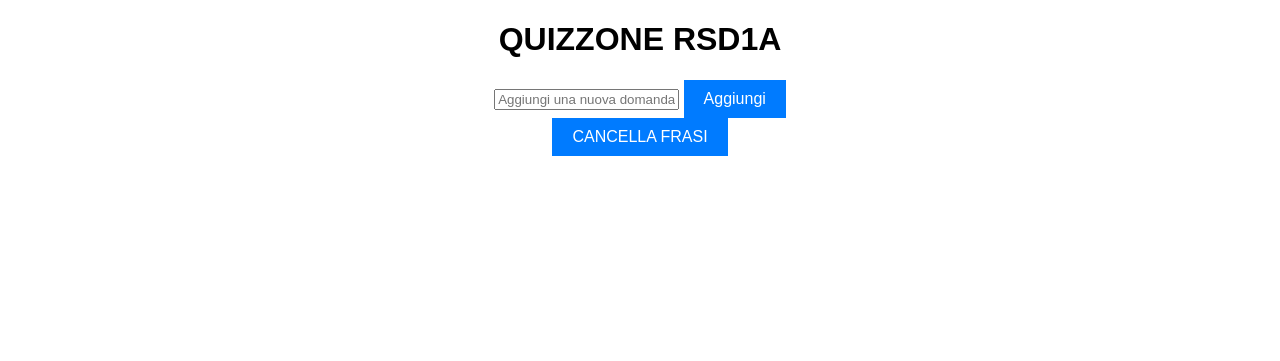
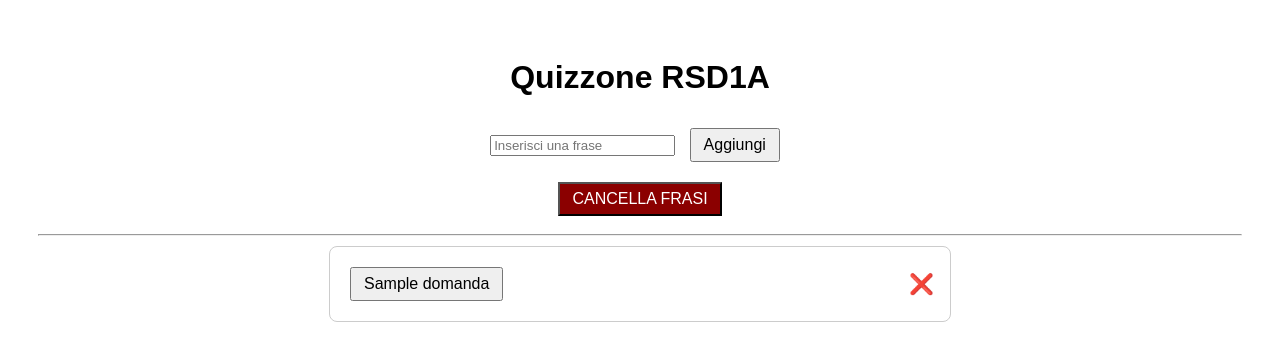
Before and after one commit to paky888/QUIZZONE, a Flask app: template templates/index.html in a window 1280 px wide. Shown: the top 361 px of the page. Run offline with Flask 3, Linux system fonts and the light colour scheme; the template is opened without the code that fills it: most values are stand-ins (such as "Sample title", 1, 10 or a date in 2020).

Commit message:
index.html

```diff
--- a/templates/index.html
+++ b/templates/index.html
@@ -2,161 +2,67 @@
 <html lang="it">
 <head>
     <meta charset="UTF-8">
-    <meta name="viewport" content="width=device-width, initial-scale=1.0">
-    <title>QUIZZONE  RSD1A</title>
+    <title>Quizzone RSD1A</title>
     <style>
         body {
-            font-family: Arial, sans-serif;
+            font-family: Arial;
             text-align: center;
-            margin: 0;
-            padding: 0;
+            padding: 30px;
         }
-        .question-container {
-            margin-top: 20px;
+        .domanda {
+            display: flex;
+            justify-content: space-between;
+            align-items: center;
+            margin: 10px auto;
+            max-width: 600px;
+            border: 1px solid #ccc;
+            padding: 10px;
+            border-radius: 8px;
         }
-        .question-button {
+        .btn {
+            padding: 6px 12px;
             font-size: 16px;
-            padding: 10px;
-            margin: 5px;
+            margin: 10px;
             cursor: pointer;
         }
-        .delete-icon {
+        .delete-button {
+            background: none;
+            border: none;
+            font-size: 20px;
             color: red;
-            font-size: 18px;
-            cursor: pointer;
-            margin-left: 10px;
-        }
-        button {
-            background-color: #007bff;
-            color: white;
-            border: none;
-            padding: 10px 20px;
-            font-size: 16px;
             cursor: pointer;
         }
-        button:hover {
-            background-color: #0056b3;
+    </style>
+    <script>
+        function speak(text) {
+            const utterance = new SpeechSynthesisUtterance(text);
+            utterance.rate = 0.9;  // velocità più lenta
+            speechSynthesis.speak(utterance);
         }
-    </style>
+    </script>
 </head>
 <body>
+    <h1>Quizzone RSD1A</h1>
 
-    <h1>QUIZZONE  RSD1A</h1>
+    <form method="POST" action="/add">
+        <input type="text" name="domanda" placeholder="Inserisci una frase" required>
+        <button class="btn" type="submit">Aggiungi</button>
+    </form>
 
-    <div>
-        <input type="text" id="question-input" placeholder="Aggiungi una nuova domanda" />
-        <button onclick="addQuestion()">Aggiungi</button>
+    <form method="POST" action="/delete_all" onsubmit="return confirm('Sei sicuro di voler cancellare tutte le frasi?')">
+        <button class="btn" style="background-color: darkred; color: white;">CANCELLA FRASI</button>
+    </form>
+
+    <hr>
+
+    {% for domanda in domande %}
+    <div class="domanda">
+        <button class="btn" onclick="speak('{{ domanda }}')">{{ domanda }}</button>
+        <form method="POST" action="/delete_one" style="margin: 0;">
+            <input type="hidden" name="domanda" value="{{ domanda }}">
+            <button type="submit" class="delete-button" title="Cancella questa frase">❌</button>
+        </form>
     </div>
-
-    <div>
-        <button onclick="clearQuestions()">CANCELLA FRASI</button>
-    </div>
-
-    <div class="question-container" id="questions-container">
-        <!-- Domande appariranno qui -->
-    </div>
-
-    <script>
-        // Funzione per gestire il sintetizzatore vocale
-        function speak(text) {
-            // Gestisce apostrofi e sostituzioni per migliorare la pronuncia
-            text = text.replace(/l'/g, 'l apostrofo ').replace(/'/g, ''); // Gestisce "l'" e altri apostrofi
-            const utterance = new SpeechSynthesisUtterance(text);
-            utterance.rate = 0.5;  // Velocità più lenta
-            speechSynthesis.speak(utterance);
-        }
-
-        // Funzione per aggiungere una domanda
-        function addQuestion() {
-            const input = document.getElementById("question-input");
-            const question = input.value.trim();
-            if (question) {
-                const container = document.getElementById("questions-container");
-
-                // Crea un bottone per la domanda
-                const button = document.createElement("button");
-                button.className = "question-button";
-                button.textContent = question;
-                button.onclick = function() { speak(question); };
-
-                // Crea un'icona di eliminazione per la domanda
-                const deleteIcon = document.createElement("span");
-                deleteIcon.className = "delete-icon";
-                deleteIcon.textContent = "❌";
-                deleteIcon.onclick = function() { deleteQuestion(question, button, deleteIcon); };
-
-                // Aggiungi bottone e icona nella UI
-                const div = document.createElement("div");
-                div.appendChild(button);
-                div.appendChild(deleteIcon);
-                container.appendChild(div);
-
-                // Aggiungi la domanda al file
-                saveQuestion(question);
-                input.value = ""; // Pulisce l'input
-            }
-        }
-
-        // Funzione per cancellare una domanda
-        function deleteQuestion(question, button, deleteIcon) {
-            const container = document.getElementById("questions-container");
-            container.removeChild(button.parentNode); // Rimuove il div contenente la domanda e l'icona
-
-            // Invia richiesta per cancellare la domanda dal file
-            fetch('/delete', {
-                method: 'POST',
-                headers: { 'Content-Type': 'application/json' },
-                body: JSON.stringify({ question: question })
-            });
-        }
-
-        // Funzione per cancellare tutte le domande
-        function clearQuestions() {
-            const container = document.getElementById("questions-container");
-            container.innerHTML = ""; // Rimuove tutte le domande visibili
-
-            // Invia richiesta per cancellare tutte le domande dal file
-            fetch('/clear', { method: 'POST' });
-        }
-
-        // Funzione per salvare una domanda nel file
-        function saveQuestion(question) {
-            fetch('/add', {
-                method: 'POST',
-                headers: { 'Content-Type': 'application/json' },
-                body: JSON.stringify({ question: question })
-            });
-        }
-
-        // Funzione per caricare tutte le domande esistenti quando la pagina si carica
-        window.onload = function() {
-            fetch('/get-questions')
-                .then(response => response.json())
-                .then(data => {
-                    data.questions.forEach(function(question) {
-                        const container = document.getElementById("questions-container");
-
-                        // Crea un bottone per la domanda
-                        const button = document.createElement("button");
-                        button.className = "question-button";
-                        button.textContent = question;
-                        button.onclick = function() { speak(question); };
-
-                        // Crea un'icona di eliminazione per la domanda
-                        const deleteIcon = document.createElement("span");
-                        deleteIcon.className = "delete-icon";
-                        deleteIcon.textContent = "❌";
-                        deleteIcon.onclick = function() { deleteQuestion(question, button, deleteIcon); };
-
-                        // Aggiungi bottone e icona nella UI
-                        const div = document.createElement("div");
-                        div.appendChild(button);
-                        div.appendChild(deleteIcon);
-                        container.appendChild(div);
-                    });
-                });
-        };
-    </script>
-
+    {% endfor %}
 </body>
 </html>
```
